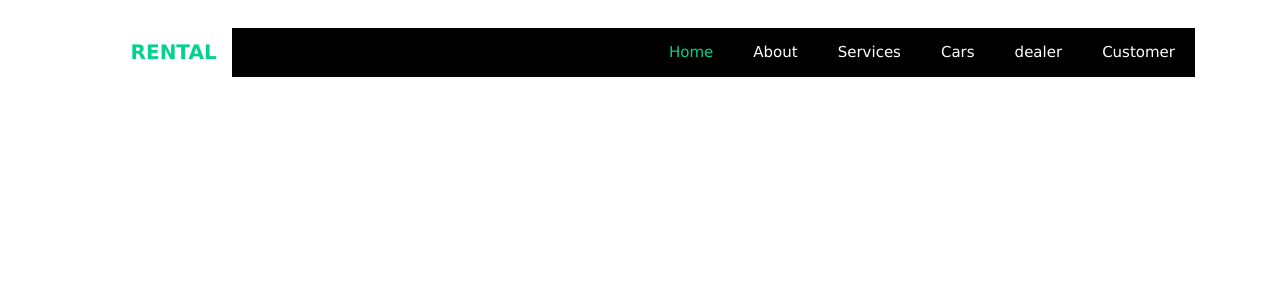
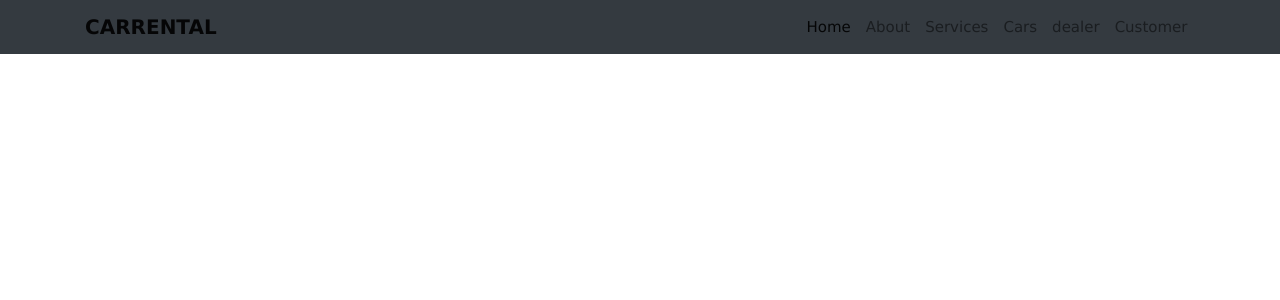
Before and after one commit to mofo98/car_rental, a Django app: template car_rental_system/car_dealer_portal/templates/car_dealer/navbar.html in a window 1280 px wide. Shown: the top 300 px of the page. Run offline with Django 3.2, Linux system fonts and the light colour scheme; the template is opened without the code that fills it, so the values that code supplies are empty.

Commit message:
Update navbar.html
updated navbar

```diff
--- a/car_rental_system/car_dealer_portal/templates/car_dealer/navbar.html
+++ b/car_rental_system/car_dealer_portal/templates/car_dealer/navbar.html
@@ -3,14 +3,14 @@
     <link rel="stylesheet" href="{% static 'css/style.css' %}">
     <link rel="stylesheet" href="{% static 'styles/w3.css' %}">
 </head>
-<nav class="navbar navbar-expand-lg navbar-dark ftco_navbar bg-dark ftco-navbar-light" id="ftco-navbar">
+<nav class="navbar navbar-expand-lg navbar-light ftco_navbar bg-dark ftco-navbar-dark" id="ftco-navbar">
     <div class="container">
       <a class="navbar-brand" href="{% url 'home' %}">Car<span>Rental</span></a>
       <button class="navbar-toggler" type="button" data-toggle="collapse" data-target="#ftco-nav" aria-controls="ftco-nav" aria-expanded="false" aria-label="Toggle navigation">
         <span class="oi oi-menu"></span> Menu
       </button>
 
-      <div class="collapse navbar-collapse" id="ftco-nav" style="background-color: rgb(0,0, 0);">
+      <div class="collapse navbar-collapse" id="ftco-nav">
         <ul class="navbar-nav ml-auto">
           <li class="nav-item active"><a href="{% url 'home' %}" class="nav-link">Home</a></li>
           <li class="nav-item"><a href="" class="nav-link">About</a></li>
```
